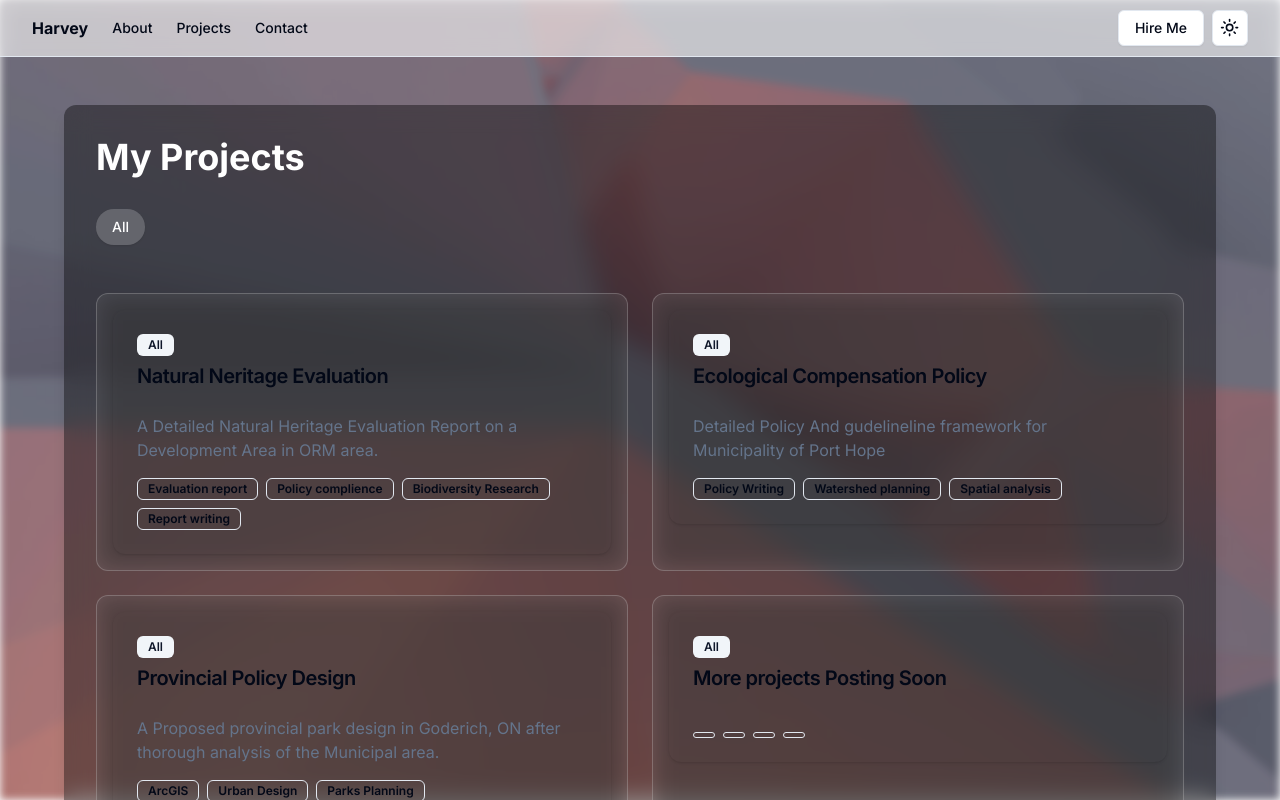
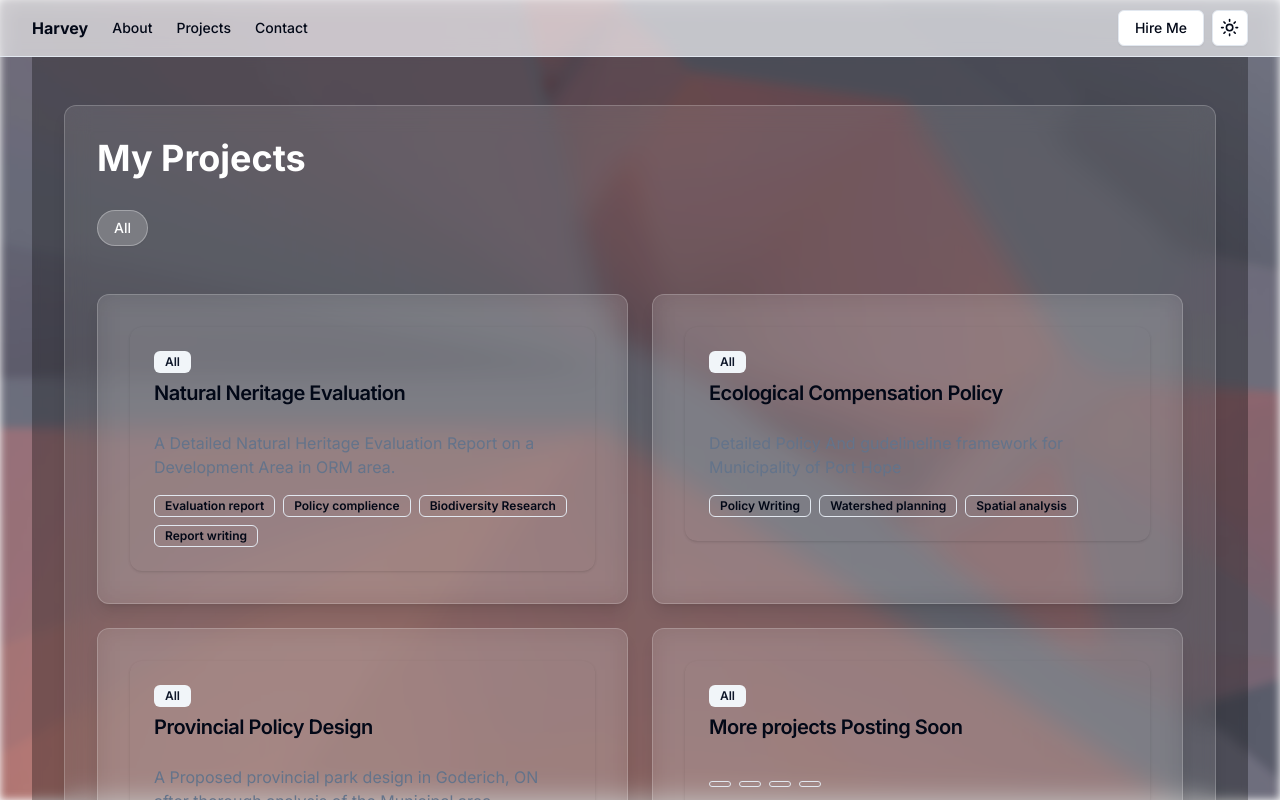
Before and after one commit to harvey2809/portfolioharvey-s, a Next.js app: page /projects in a window 1280 px wide. Shown: the top 800 px of the page. Built offline with nearby package versions, Linux system fonts and the light colour scheme.

Commit message:
Update page.tsx

```diff
--- a/app/projects/page.tsx
+++ b/app/projects/page.tsx
@@ -1,22 +1,27 @@
-import { ProjectCard } from "@/components/project-card"
-import { Button } from "@/components/ui/button"
-import { CATEGORIES, PROJECTS } from "@/lib/constants"
+import { ProjectCard } from "@/components/project-card";
+import { Button } from "@/components/ui/button";
+import { CATEGORIES, PROJECTS } from "@/lib/constants";
+import { GlassWrapper } from "@/components/ui/glass-wrapper";
 
 export default function ProjectsPage() {
   return (
-    <div className="container mx-auto py-12 px-4">
-      <div className="bg-black/40 backdrop-blur-md rounded-xl shadow-lg p-8">
+    <div className="relative container mx-auto py-12 px-4">
+      {/* Background overlay to match About page */}
+      <div className="absolute inset-0 bg-black/30 backdrop-blur-sm -z-10" />
+
+      <GlassWrapper className="p-8 rounded-2xl shadow-lg">
         <h1 className="text-4xl font-bold mb-8 text-white">My Projects</h1>
 
+        {/* Category Buttons */}
         <div className="flex space-x-4 mb-8 overflow-x-auto pb-4">
           {CATEGORIES.map((category) => (
             <Button
               key={category}
-              variant={category === "All" ? "default" : "outline"}
-              className={`rounded-full flex-shrink-0 ${
+              variant="outline"
+              className={`rounded-full flex-shrink-0 border border-white/30 text-white transition ${
                 category === "All"
-                  ? "bg-white/20 text-white hover:bg-white/30"
-                  : "bg-transparent border border-white/30 text-white hover:bg-white/20"
+                  ? "bg-white/20 hover:bg-white/30"
+                  : "bg-transparent hover:bg-white/20"
               }`}
             >
               {category}
@@ -24,14 +29,18 @@ export default function ProjectsPage() {
           ))}
         </div>
 
+        {/* Projects Grid */}
         <div className="grid grid-cols-1 md:grid-cols-2 gap-6">
           {PROJECTS.map((project, index) => (
-            <div key={index} className="bg-white/10 backdrop-blur-md border border-white/20 rounded-xl p-4">
+            <GlassWrapper
+              key={index}
+              className="p-4 rounded-xl border border-white/20"
+            >
               <ProjectCard {...project} />
-            </div>
+            </GlassWrapper>
           ))}
         </div>
-      </div>
+      </GlassWrapper>
     </div>
-  )
+  );
 }
```
